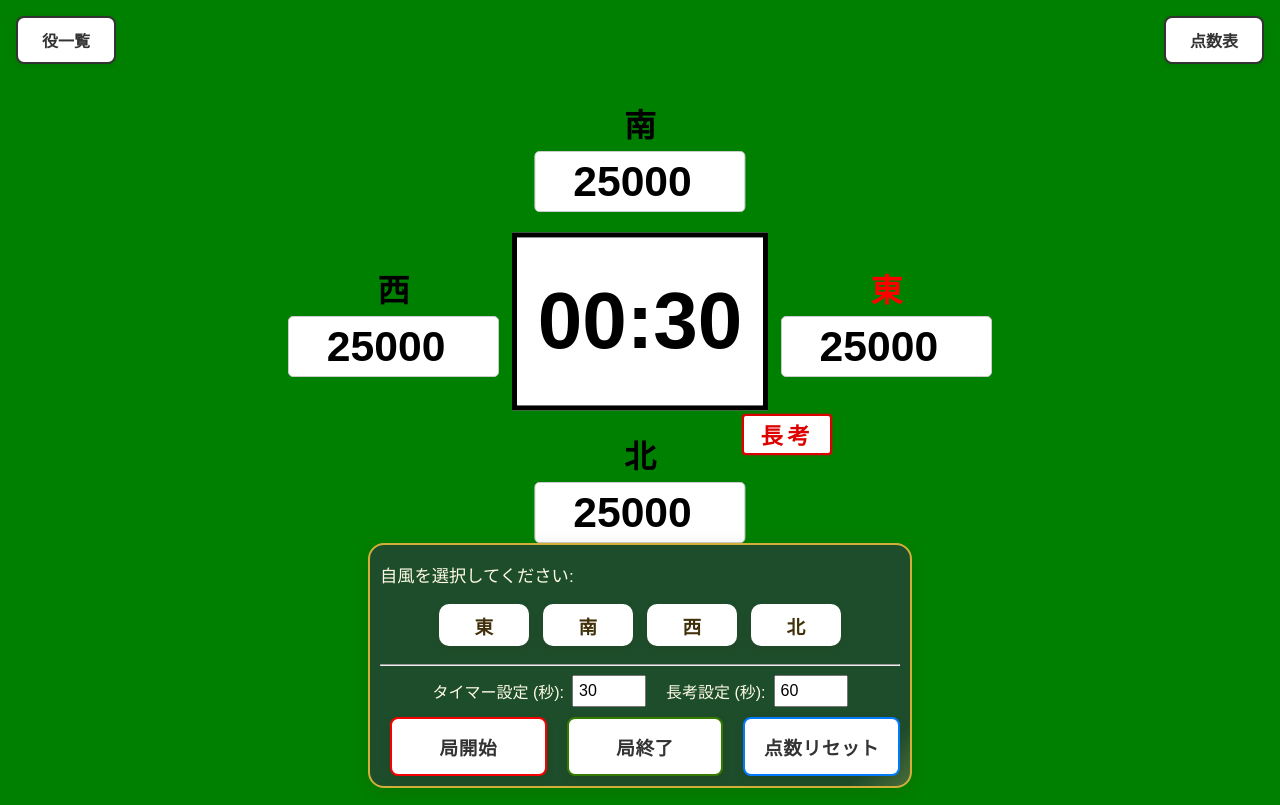
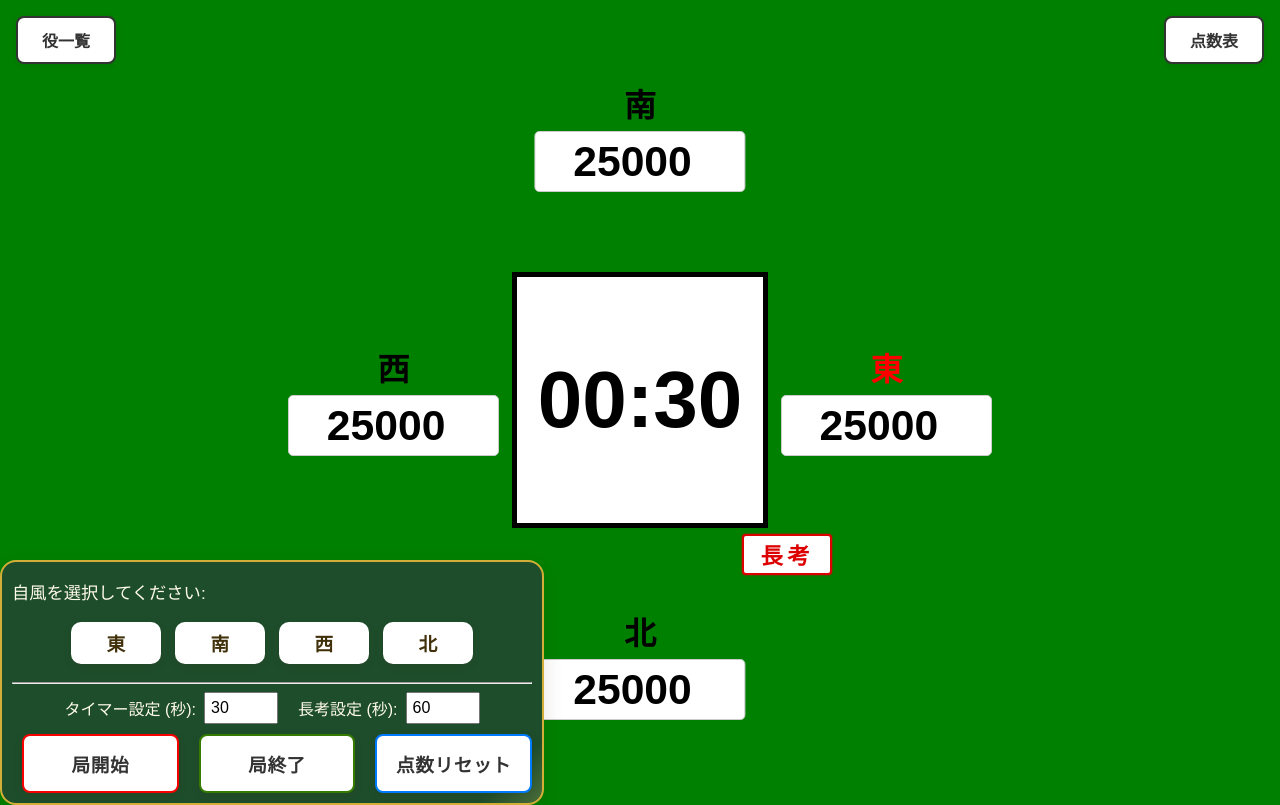
Before and after one commit to pinkyOZW/mahjong-timer, a website: page index.html in a window 1280 px wide. Drawn offline with nearby package versions, Linux system fonts and the light colour scheme; no server answers.

Commit message:
Update style.css

```diff
--- a/style.css
+++ b/style.css
@@ -15,30 +15,35 @@ body {
     min-height: 100vh;
     margin: 0;
     background-color: #008000;
+    /* flexは親として残す */
 }
 
 /* 3エリア用ラッパー */
 .info-area,
 .board-area,
 .controls-area {
-    flex: 0.1;
-    display: flex;
-    flex-direction: column;
-    justify-content: center; /* 上下中央寄せ */
-    align-items: center;     /* 左右中央寄せ */
-    width: 95%;
+    width: 100%;
     box-sizing: border-box;
+    flex: none;
+    min-height: 0;
+    margin-bottom: 0;
+    /* flexやmin-height/margin-bottom等を上書き */
 }
+
+/* 高さの割合をvhで割り振る */
 .info-area {
-    min-height: 100px;
-    position: relative;
+    height: 10vh;
+    min-height: 0;
+    margin-bottom: 0;
 }
 .board-area {
-    flex: 2 1 0;
-    min-height: 350px;
+    height: 60vh;
+    min-height: 0;
 }
 .controls-area {
-    margin-bottom: 12px;
+    height: 30vh;
+    min-height: 0;
+    margin-bottom: 0;
 }
 
 /* === 役一覧ボタン・ポップアップ === */
```
